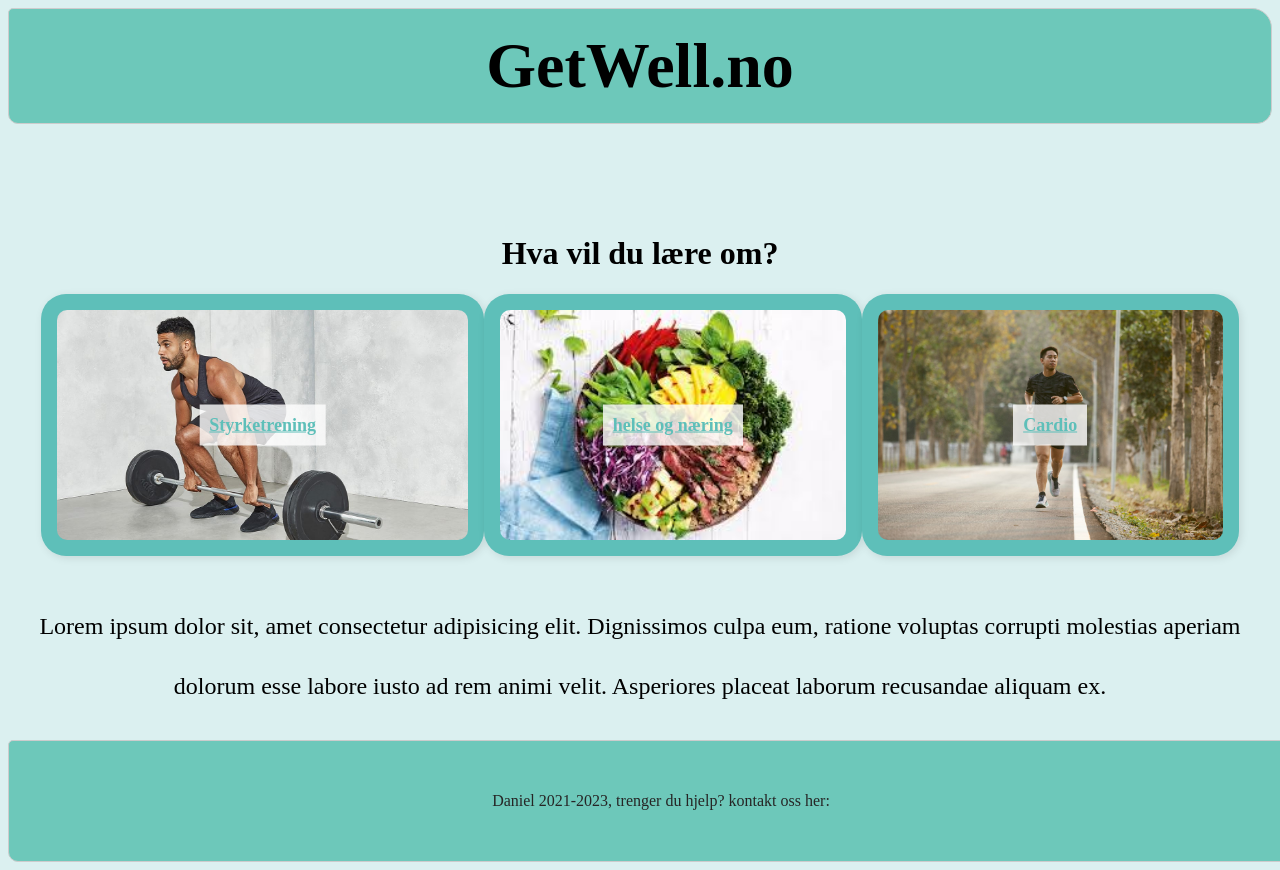
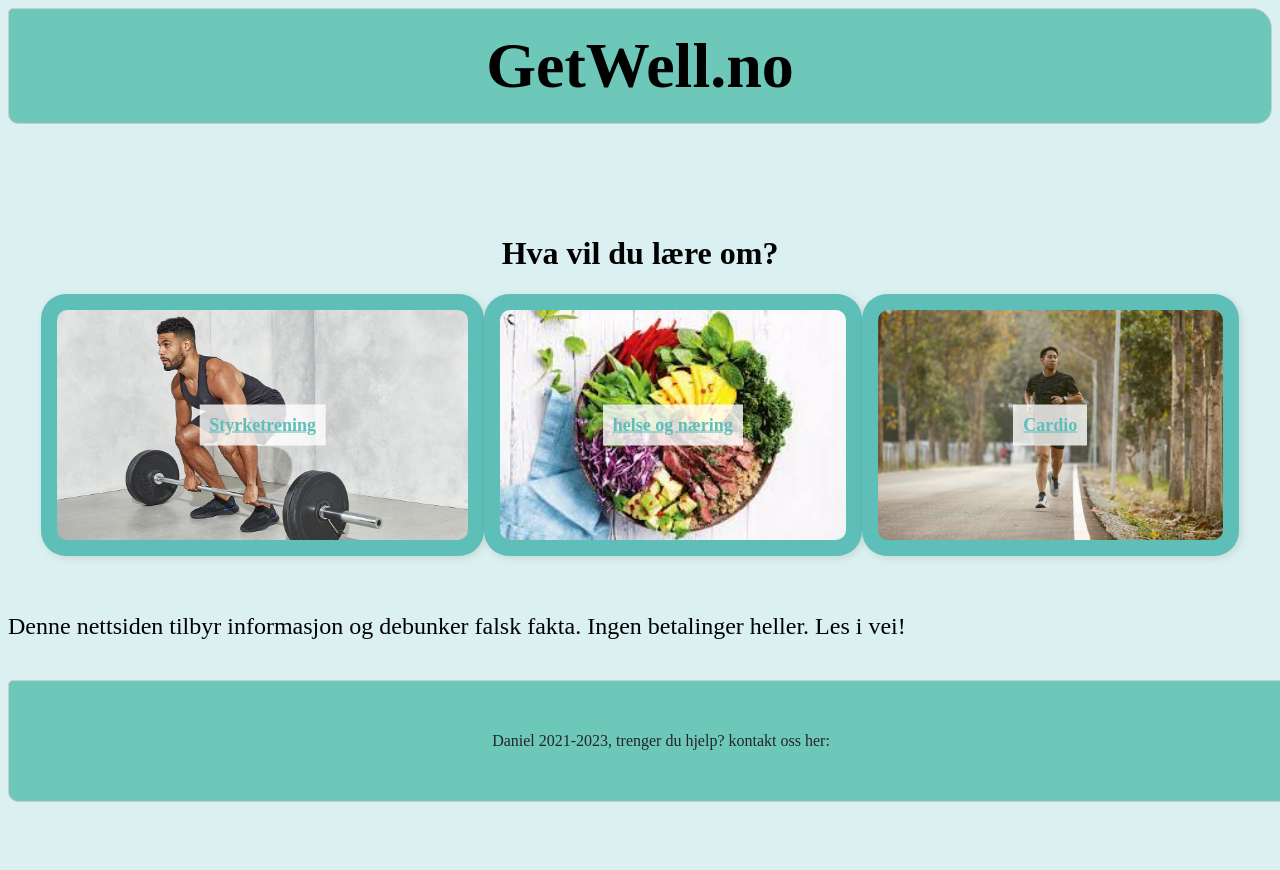
Before and after one commit to realmessirve/Yea, a SvelteKit app: page / in a window 1280 px wide. Shown: the top 870 px of the page. After the commit the page ends 810 px from the top, so only its background shows below. Built offline with nearby package versions, Linux system fonts and the light colour scheme.

Commit message:
Update +page.svelte

```diff
--- a/src/routes/+page.svelte
+++ b/src/routes/+page.svelte
@@ -32,7 +32,7 @@
     </slot>
   </div>
 </div>
-<p>Lorem ipsum dolor sit, amet consectetur adipisicing elit. Dignissimos culpa eum, ratione voluptas corrupti molestias aperiam dolorum esse labore iusto ad rem animi velit. Asperiores placeat laborum recusandae aliquam ex.</p>
+<p>Denne nettsiden tilbyr informasjon og debunker falsk fakta. Ingen betalinger heller. Les i vei!</p>
 <Footer />
 
 <style lang="scss">
@@ -72,15 +72,11 @@
   transition: opacity 0.3s ease, transform 0.3s ease;
 }
 .box:hover img {
-
   transform: scale(1.04);
 }
 .box:hover .overlay {
-
   transform: translate(-50%, -50%) scale(1.04);
 }
-
-
 a {
   color: #5ebfb9;
 
@@ -104,6 +100,7 @@ img:hover {
 
 }
 p {
+  align-items: center;
   display: flex;
   text-align: center;
   font-size: x-large;
```
